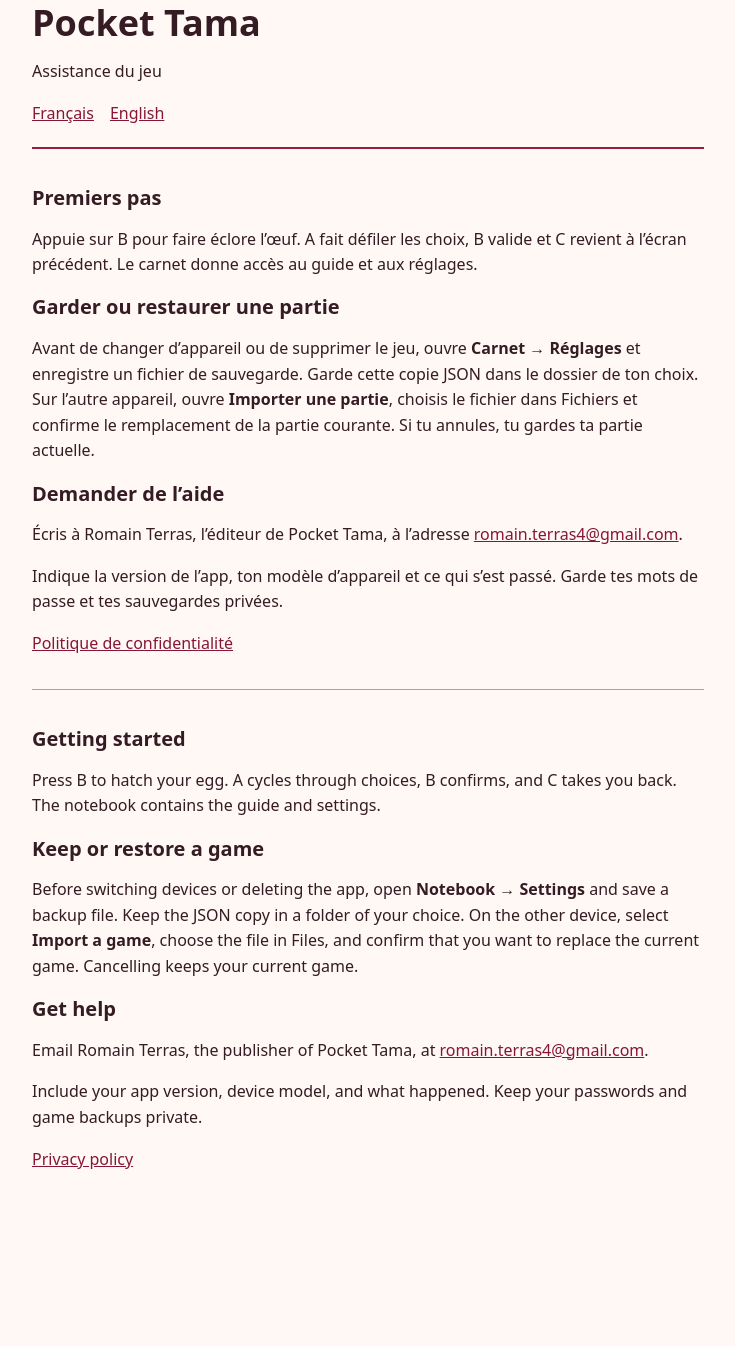
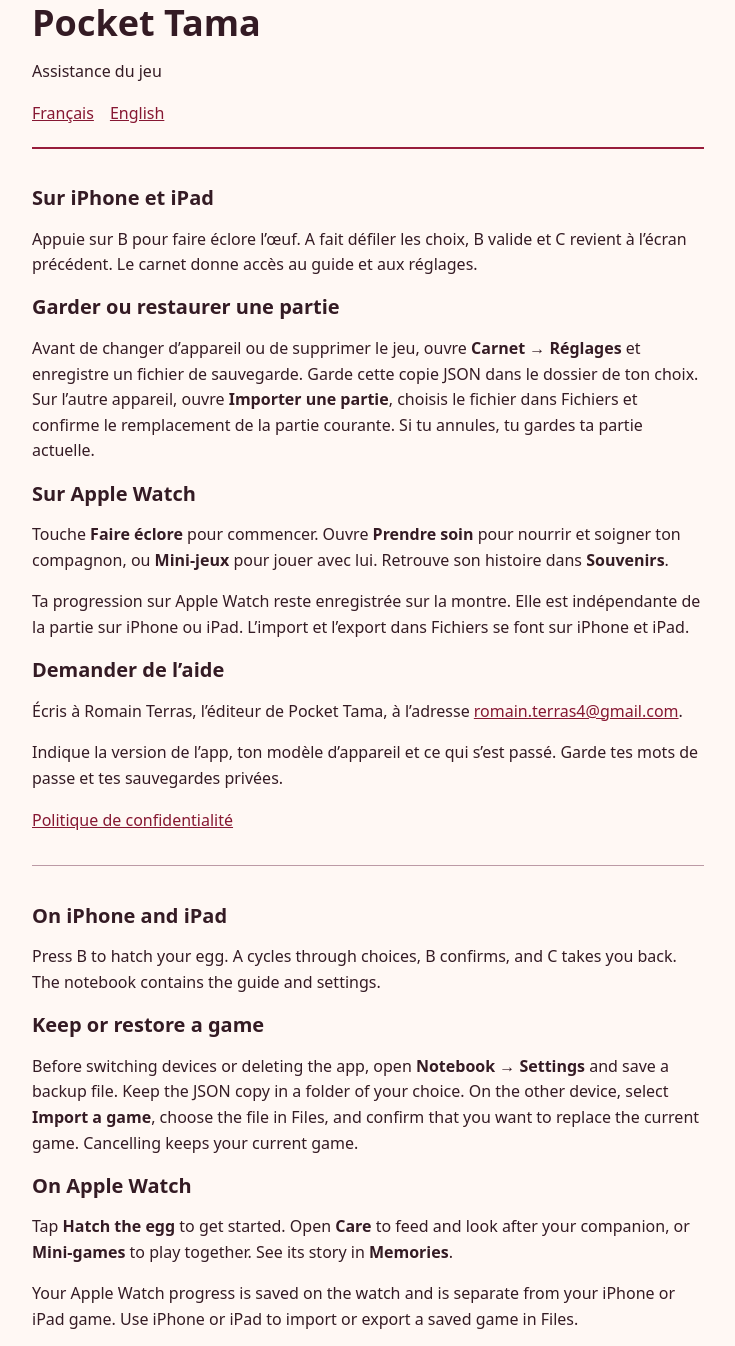
Before and after one commit to romsdu05/pocket-tama-support, a plain HTML site: page index.html in a window 1280 px wide. Shown: the part 29-1375 px from the top of the page, without its empty margins (272-1007 px from the left). Before the commit the page ends 1265 px from the top, so only its background shows below. Drawn offline with Linux system fonts and the light colour scheme.

Commit message:
Document Apple Watch controls and local saves

```diff
--- a/index.html
+++ b/index.html
@@ -18,20 +18,26 @@
       </nav>
     </header>
     <section id="aide">
-      <h2>Premiers pas</h2>
+      <h2>Sur iPhone et iPad</h2>
       <p>Appuie sur B pour faire éclore l’œuf. A fait défiler les choix, B valide et C revient à l’écran précédent. Le carnet donne accès au guide et aux réglages.</p>
       <h2>Garder ou restaurer une partie</h2>
       <p>Avant de changer d’appareil ou de supprimer le jeu, ouvre <strong>Carnet → Réglages</strong> et enregistre un fichier de sauvegarde. Garde cette copie JSON dans le dossier de ton choix. Sur l’autre appareil, ouvre <strong>Importer une partie</strong>, choisis le fichier dans Fichiers et confirme le remplacement de la partie courante. Si tu annules, tu gardes ta partie actuelle.</p>
+      <h2>Sur Apple Watch</h2>
+      <p>Touche <strong>Faire éclore</strong> pour commencer. Ouvre <strong>Prendre soin</strong> pour nourrir et soigner ton compagnon, ou <strong>Mini-jeux</strong> pour jouer avec lui. Retrouve son histoire dans <strong>Souvenirs</strong>.</p>
+      <p>Ta progression sur Apple Watch reste enregistrée sur la montre. Elle est indépendante de la partie sur iPhone ou iPad. L’import et l’export dans Fichiers se font sur iPhone et iPad.</p>
       <h2>Demander de l’aide</h2>
       <p>Écris à Romain Terras, l’éditeur de Pocket Tama, à l’adresse <a href="mailto:romain.terras4@gmail.com?subject=Pocket%20Tama">romain.terras4@gmail.com</a>.</p>
       <p>Indique la version de l’app, ton modèle d’appareil et ce qui s’est passé. Garde tes mots de passe et tes sauvegardes privées.</p>
       <p><a href="privacy.html">Politique de confidentialité</a></p>
     </section>
     <section id="support" lang="en">
-      <h2>Getting started</h2>
+      <h2>On iPhone and iPad</h2>
       <p>Press B to hatch your egg. A cycles through choices, B confirms, and C takes you back. The notebook contains the guide and settings.</p>
       <h2>Keep or restore a game</h2>
       <p>Before switching devices or deleting the app, open <strong>Notebook → Settings</strong> and save a backup file. Keep the JSON copy in a folder of your choice. On the other device, select <strong>Import a game</strong>, choose the file in Files, and confirm that you want to replace the current game. Cancelling keeps your current game.</p>
+      <h2>On Apple Watch</h2>
+      <p>Tap <strong>Hatch the egg</strong> to get started. Open <strong>Care</strong> to feed and look after your companion, or <strong>Mini-games</strong> to play together. See its story in <strong>Memories</strong>.</p>
+      <p>Your Apple Watch progress is saved on the watch and is separate from your iPhone or iPad game. Use iPhone or iPad to import or export a saved game in Files.</p>
       <h2>Get help</h2>
       <p>Email Romain Terras, the publisher of Pocket Tama, at <a href="mailto:romain.terras4@gmail.com?subject=Pocket%20Tama">romain.terras4@gmail.com</a>.</p>
       <p>Include your app version, device model, and what happened. Keep your passwords and game backups private.</p>
```
Also changed, not shown: privacy.html (+2 -0 lines).
